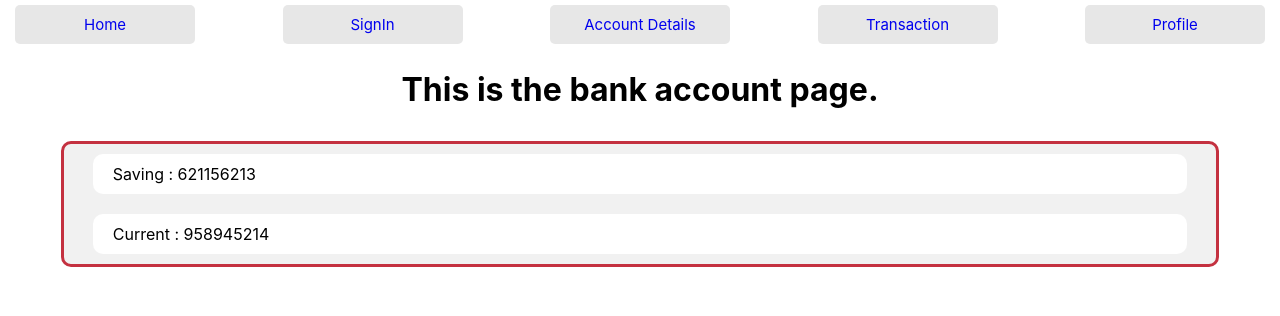
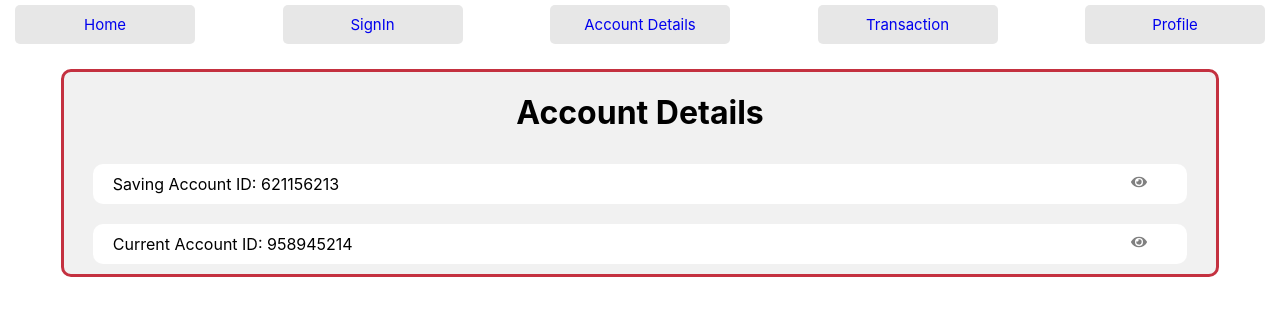
Before and after one commit to VaruneshBala/techTrekGroup15, a React (Create React App) app in the folder techtrek-frontend/: page /account in a window 1280 px wide. Shown: the top 316 px of the page. Built offline with nearby package versions, Linux system fonts and the light colour scheme.

Commit message:
Bank Account v1

```diff
--- a/techtrek-frontend/package.json
+++ b/techtrek-frontend/package.json
@@ -6,8 +6,10 @@
     "@testing-library/jest-dom": "^5.16.5",
     "@testing-library/react": "^13.4.0",
     "@testing-library/user-event": "^13.5.0",
+    "axios": "^1.2.0",
     "react": "^18.2.0",
     "react-dom": "^18.2.0",
+    "react-icons": "^4.7.1",
     "react-router-dom": "^6.4.4",
     "react-scripts": "5.0.1",
     "web-vitals": "^2.1.4"
--- a/techtrek-frontend/src/components/AccAmount.js
+++ b/techtrek-frontend/src/components/AccAmount.js
@@ -1,6 +1,7 @@
 import React from 'react'
+import { FaEye } from 'react-icons/fa';
 
-export const AccAmount = ({AccountBalance}) => {
+export const AccAmount = ({AccountBalance, SetToggle}) => {
   return (
     <div className="AccountBalance">
         Current Balance: {AccountBalance}
--- a/techtrek-frontend/src/components/Account.js
+++ b/techtrek-frontend/src/components/Account.js
@@ -1,20 +1,26 @@
 import React, { useState } from 'react'
 import { AccAmount } from './AccAmount'
-import { AccountHeader } from './AccountHeader'
+import { FaEye } from 'react-icons/fa';
+import { AccountHeader } from './AccountHeader';
 
 export const Account = ({UserID, AccountType, AccountID, AccountBalance}) => {
     const [toggle, SetToggle] = useState(false)
+    const onView = () => {
+        SetToggle(!toggle)
+    }
   return (
     <div className="Account-Contrainer-Flex">
         <div className="Account-Container">
             <AccountHeader
-                AccountType = {AccountType}
-                AccountID = {AccountID}
+                AccountType={AccountType}
+                AccountID={AccountID}
+                onView={onView}
             />
             {
                 toggle ?
                     <AccAmount
                     AccountBalance = {AccountBalance}
+                    SetToggle ={SetToggle}
                     />
                     :
                     <></>
--- a/techtrek-frontend/src/components/AccountHeader.js
+++ b/techtrek-frontend/src/components/AccountHeader.js
@@ -1,9 +1,17 @@
 import React from 'react'
+import { FaEye } from 'react-icons/fa';
 
-export const AccountHeader = ({AccountType, AccountID}) => {
+export const AccountHeader = ({AccountType, AccountID, onView}) => {
   return (
       <div className = "AccountHeader">
-          <div>{AccountType} : {AccountID}</div>
+            <div>{AccountType} Account ID: {AccountID}</div>
+            <div
+                className="View-Button"
+                onClick = {() => onView()}
+            >
+                <FaEye />
+            </div>
+
       </div>
   )
 }
--- a/techtrek-frontend/src/views/bank-accounts/BankAccount.css
+++ b/techtrek-frontend/src/views/bank-accounts/BankAccount.css
@@ -50,3 +50,13 @@
     display: flex;
     margin: 10px 20px;
 }
+
+.View-Button{
+    margin-left: auto;
+    color: grey;
+    padding-right: 20px;
+}
+
+.View-Button:hover{
+    color: rgb(224, 223, 223);
+}
--- a/techtrek-frontend/src/views/bank-accounts/BankAccount.js
+++ b/techtrek-frontend/src/views/bank-accounts/BankAccount.js
@@ -22,12 +22,11 @@ export const BankAccount = () => {
   return (
     <div className="Bank-Account">
         <NavBar />
-        <h1>
-            This is the bank account page.
-        </h1>
-        {
         <div className="Accounts-Container">
             <div className="Accounts">
+                <h1>
+                    Account Details
+                </h1>
                 {accountData.map((account) => (
                     <div>
                     <Account
@@ -40,7 +39,6 @@ export const BankAccount = () => {
                 ))}
             </div>
         </div>
-        }
     </div>
   )
 }
```
Also changed, not shown: 1 other file (tests, documents, lock files or other folders). Lines whose indentation alone changed are shown as unchanged.
